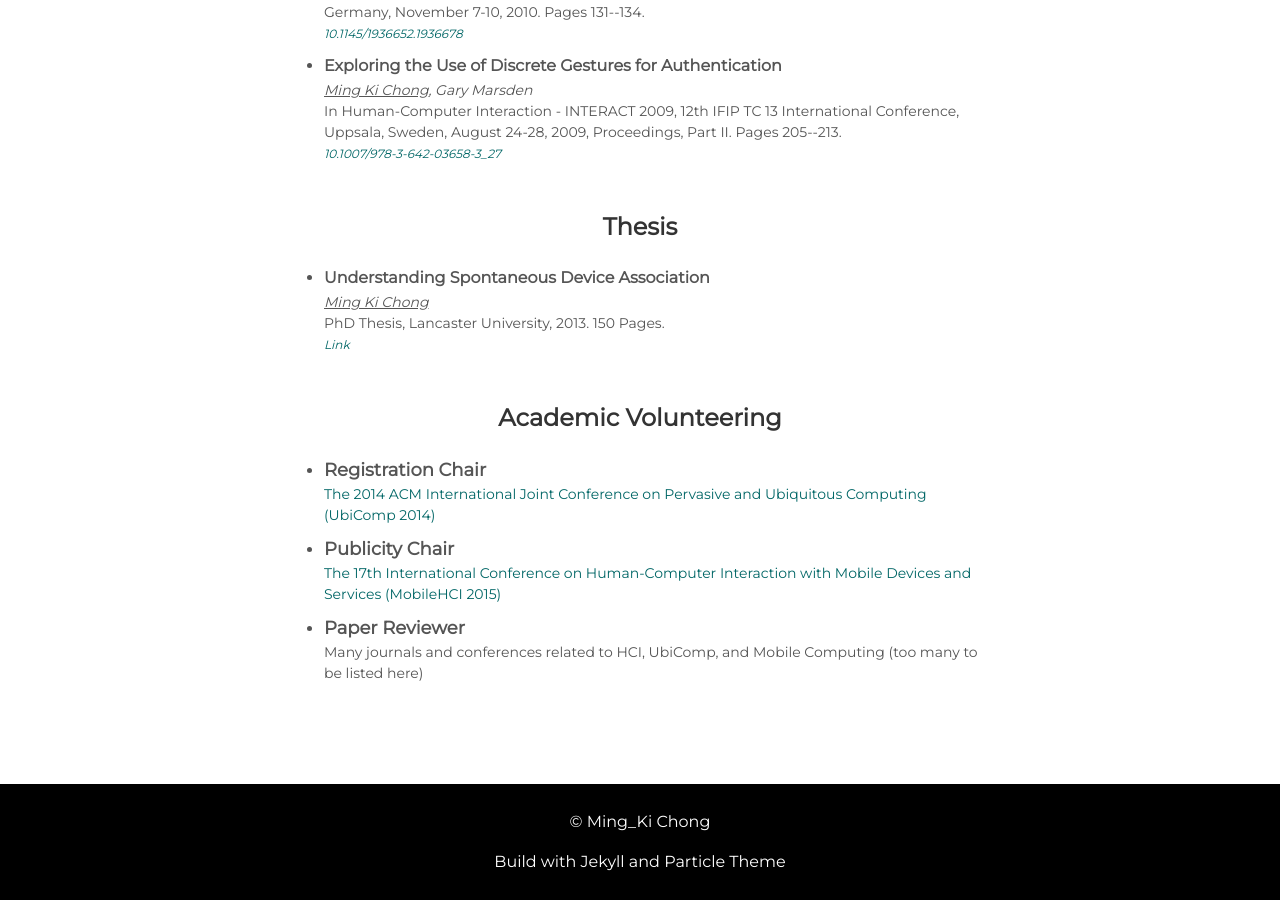
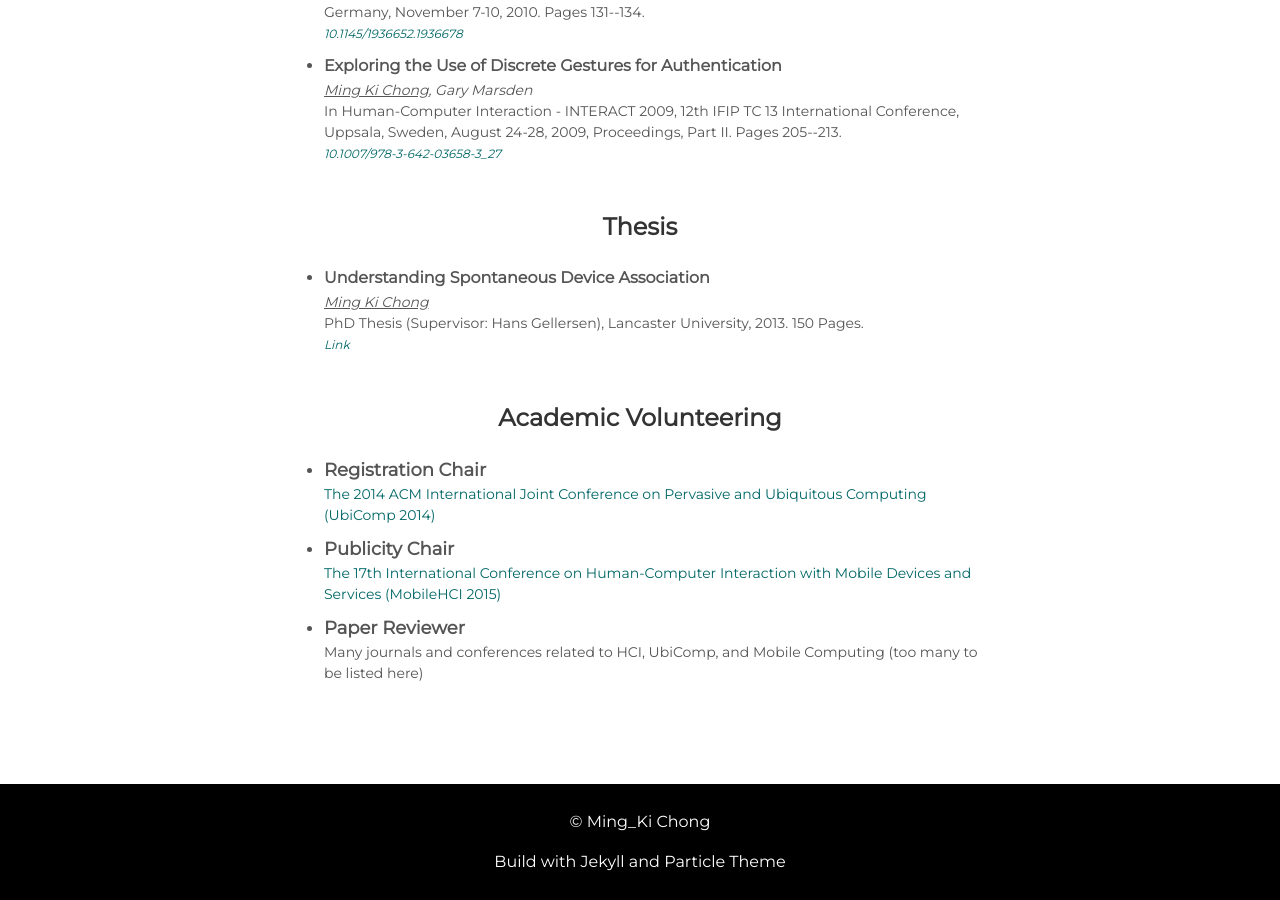
Before and after one commit to mingkichong/mingkichong.github.io, a Jekyll site: the page built from index.html, in a window 1280 px wide and 900 px high, scrolled down 6969 px. Built offline with Jekyll 4.4.1, drawn with Linux system fonts in a browser that asks for light colours.

Commit message:
added supervisor

```diff
--- a/_includes/publications.html
+++ b/_includes/publications.html
@@ -59,7 +59,7 @@
             <p>
                 <span class="pub_author pub_author_me">Ming Ki Chong</span>
                 <br/>
-                PhD Thesis, Lancaster University, 2013. 150 Pages.
+                PhD Thesis (Supervisor: Hans Gellersen), Lancaster University, 2013. 150 Pages.
                 <br/>
                 <span class="pub_link"><a href="http://www.research.lancs.ac.uk/portal/en/publications/understanding-spontaneous-device-association(0849d7da-ed82-4cb7-9535-23eee545441e).html" target="_blank">Link</a></span>
             </p>
```
